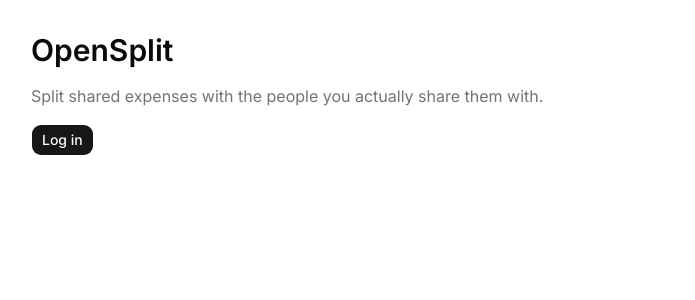
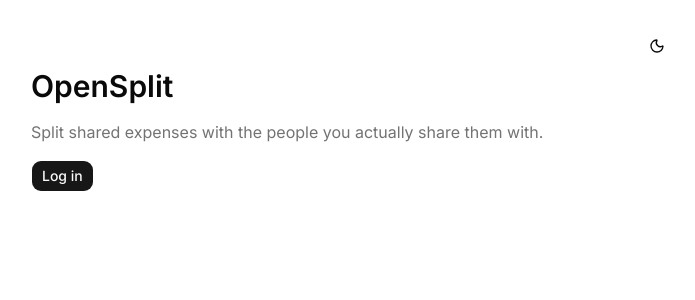
Before and after one commit to karthikrao5/opensplit, a Next.js app: page / in a window 1280 px wide. Shown: the top 300 px of the page, without its empty margins (289-984 px from the left). Built offline with nearby package versions, Linux system fonts and the light colour scheme; no server answers.

Commit message:
adds dark mode toggle

```diff
--- a/package.json
+++ b/package.json
@@ -22,6 +22,7 @@
     "clsx": "^2.1.1",
     "lucide-react": "^1.27.0",
     "next": "16.2.12",
+    "next-themes": "^0.4.6",
     "radix-ui": "^1.6.7",
     "react": "19.2.4",
     "react-dom": "19.2.4",
--- a/src/app/layout.tsx
+++ b/src/app/layout.tsx
@@ -1,5 +1,7 @@
 import type { Metadata } from 'next'
 import { Inter } from 'next/font/google'
+import { ThemeProvider } from '@/components/theme-provider'
+import { ThemeToggle } from '@/components/theme-toggle'
 import './globals.css'
 
 // Self-hosted at build time by next/font. Bound to the `--font-sans` variable
@@ -18,9 +20,23 @@ export default function RootLayout({
   children: React.ReactNode
 }) {
   return (
-    <html lang="en" className={inter.variable}>
+    // suppressHydrationWarning: next-themes sets the theme class on <html>
+    // before hydration, which would otherwise trip a mismatch warning.
+    <html lang="en" className={inter.variable} suppressHydrationWarning>
       <body className="min-h-screen bg-background text-foreground antialiased">
-        <div className="mx-auto max-w-2xl px-4 py-8">{children}</div>
+        <ThemeProvider
+          attribute="class"
+          defaultTheme="system"
+          enableSystem
+          disableTransitionOnChange
+        >
+          <div className="mx-auto max-w-2xl px-4 py-8">
+            <div className="mb-2 flex justify-end">
+              <ThemeToggle />
+            </div>
+            {children}
+          </div>
+        </ThemeProvider>
       </body>
     </html>
   )
--- /dev/null
+++ b/src/components/theme-provider.tsx
@@ -0,0 +1,11 @@
+'use client'
+
+import { ThemeProvider as NextThemesProvider } from 'next-themes'
+import type { ComponentProps } from 'react'
+
+export function ThemeProvider({
+  children,
+  ...props
+}: ComponentProps<typeof NextThemesProvider>) {
+  return <NextThemesProvider {...props}>{children}</NextThemesProvider>
+}
--- /dev/null
+++ b/src/components/theme-toggle.tsx
@@ -0,0 +1,32 @@
+'use client'
+
+import { MoonIcon, SunIcon } from 'lucide-react'
+import { useTheme } from 'next-themes'
+import { useEffect, useState } from 'react'
+import { Button } from '@/components/ui/button'
+
+/**
+ * Flips between light and dark. The initial theme follows the system
+ * preference (see ThemeProvider defaultTheme="system"); the first click sets an
+ * explicit override that next-themes persists. Rendering the icon only after
+ * mount avoids an SSR/client hydration mismatch (the resolved theme is unknown
+ * on the server); the Button keeps a fixed size so there's no layout shift.
+ */
+export function ThemeToggle() {
+  const { resolvedTheme, setTheme } = useTheme()
+  const [mounted, setMounted] = useState(false)
+  useEffect(() => setMounted(true), [])
+
+  const isDark = resolvedTheme === 'dark'
+
+  return (
+    <Button
+      variant="ghost"
+      size="icon-sm"
+      aria-label="Toggle dark mode"
+      onClick={() => setTheme(isDark ? 'light' : 'dark')}
+    >
+      {mounted && (isDark ? <SunIcon /> : <MoonIcon />)}
+    </Button>
+  )
+}
```
Also changed, not shown: 1 other file (tests, documents, lock files or other folders).
